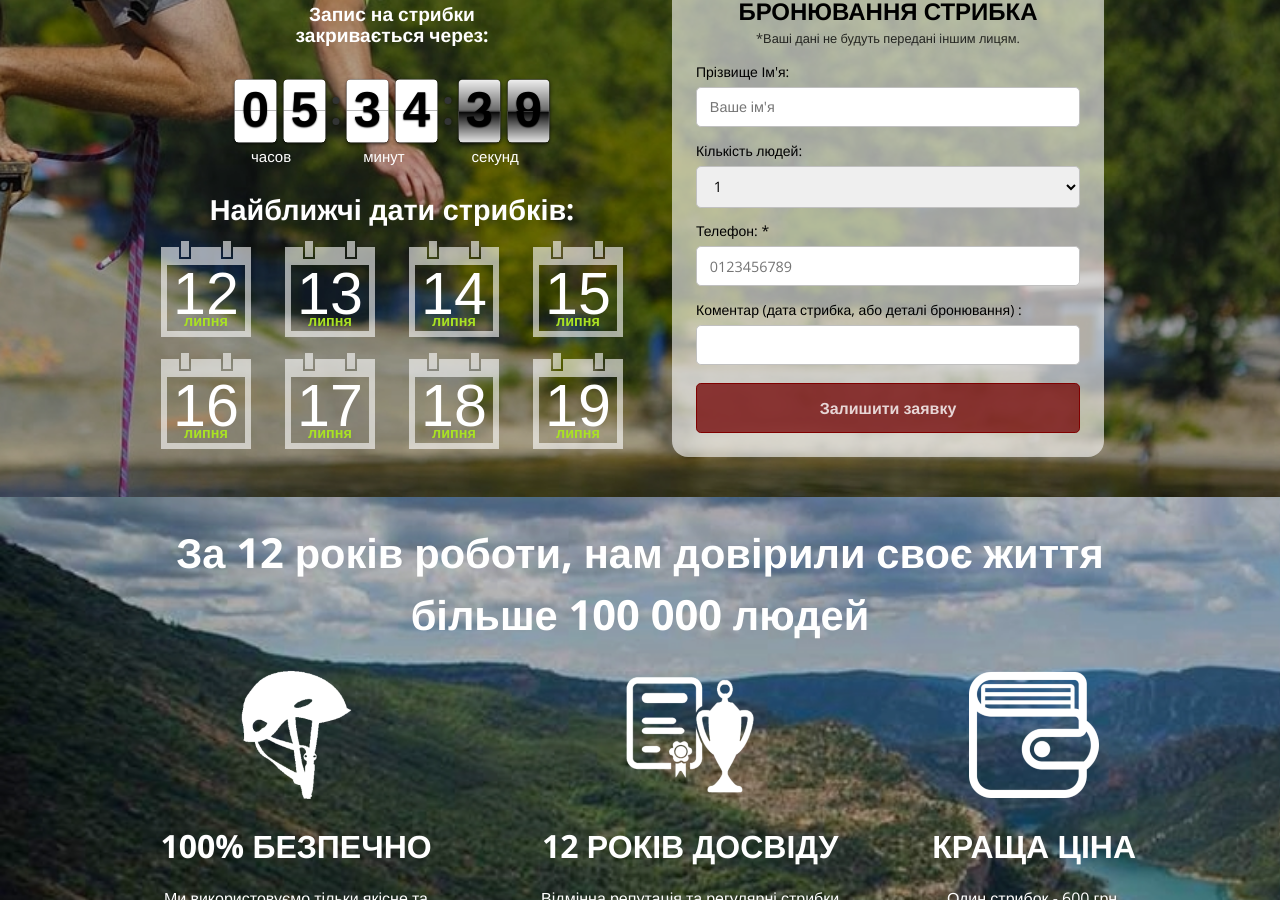
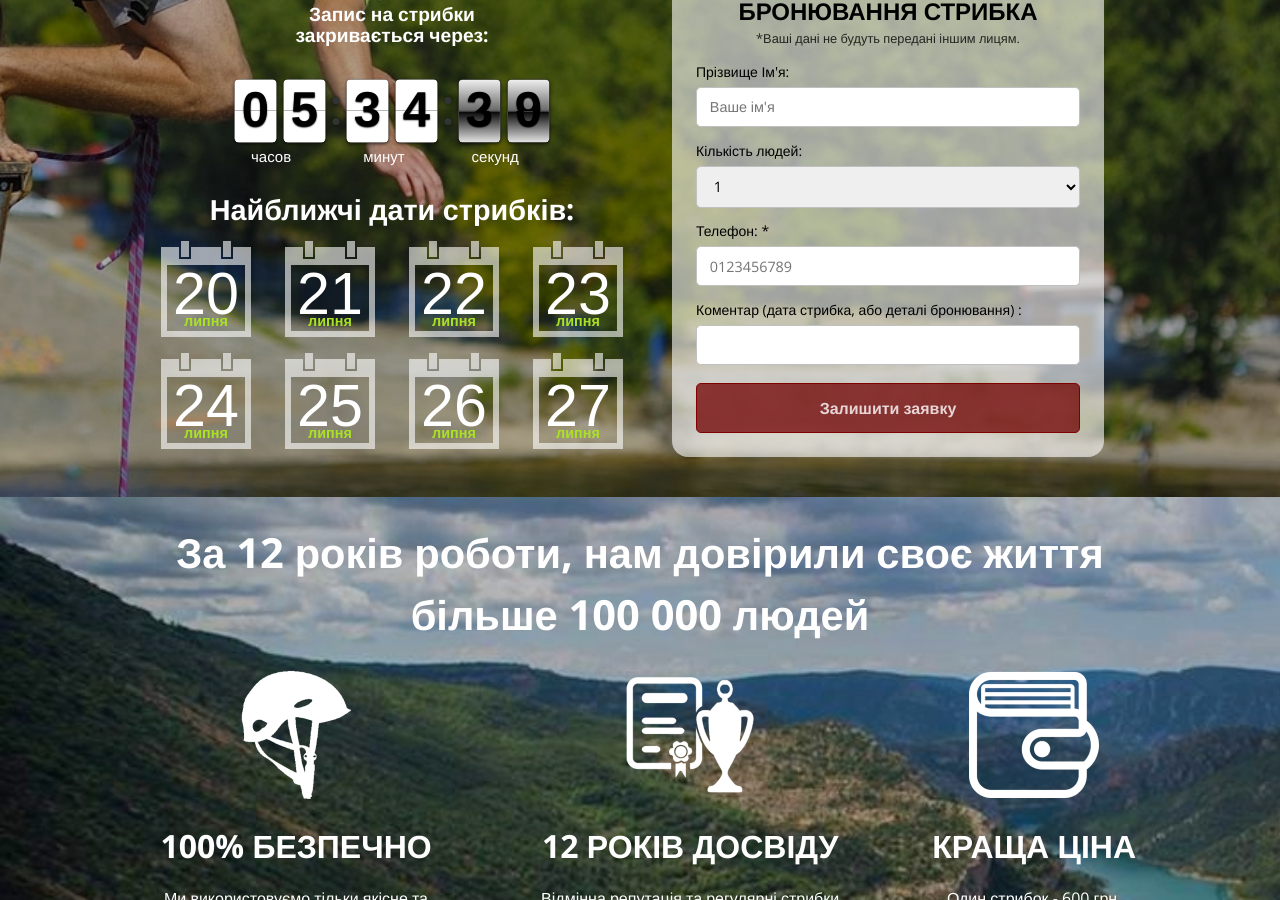
Before and after one commit to Andreyfilko/go-jump, a Jekyll site: the page built from index.md, in a window 1280 px wide and 900 px high, scrolled down 499 px. Built offline with Jekyll 4.4.1, drawn with Linux system fonts in a browser that asks for light colours; some web fonts are replaced; some of the changed text lies outside the part shown.

Commit message:
Update _config.yml

```diff
--- a/_config.yml
+++ b/_config.yml
@@ -35,11 +35,11 @@ google_analytics:
 theme: jekyll-theme-cayman
 
 dates:
-  - 2024-07-12
-  - 2024-07-13
-  - 2024-07-14
-  - 2024-07-15
-  - 2024-07-16
-  - 2024-07-17
-  - 2024-07-18
-  - 2024-07-19
+  - 2024-07-20
+  - 2024-07-21
+  - 2024-07-22
+  - 2024-07-23
+  - 2024-07-24
+  - 2024-07-25
+  - 2024-07-26
+  - 2024-07-27
```
